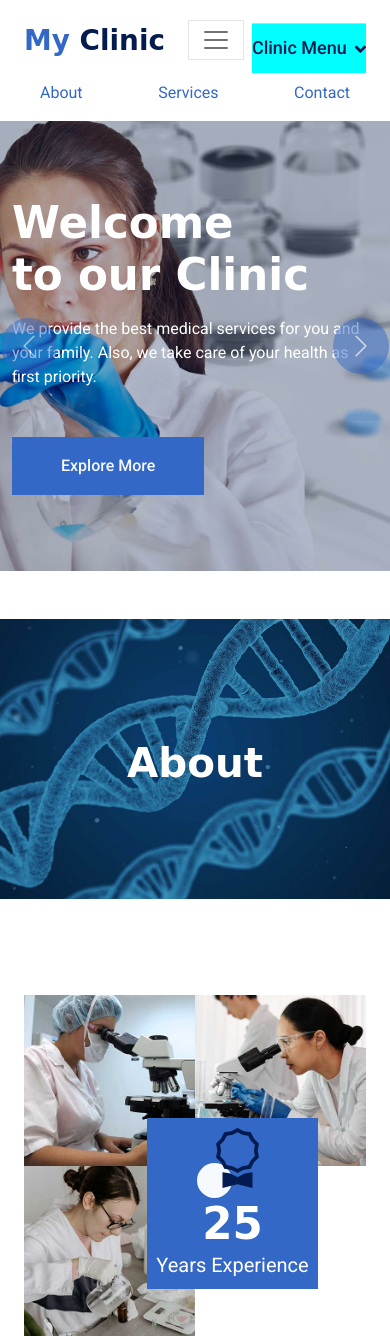
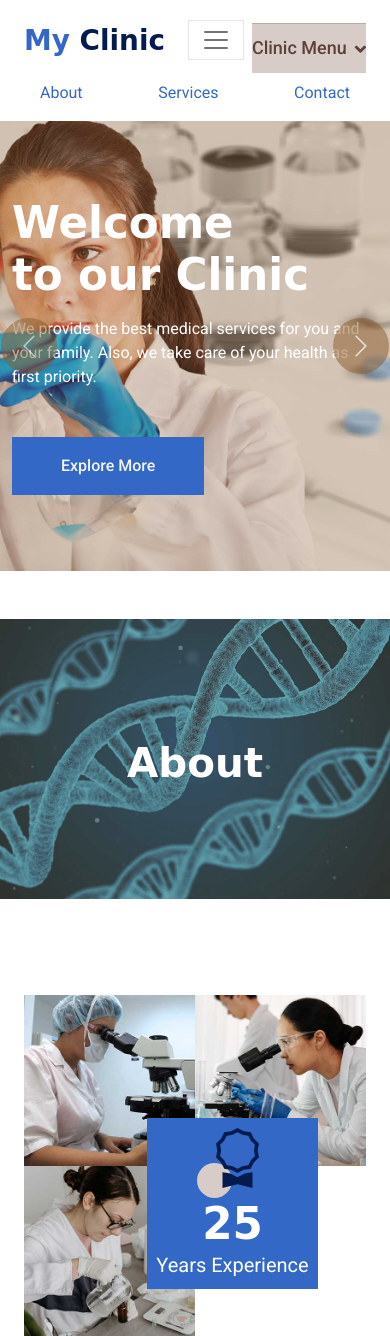
Before and after one commit to Ishankalhe911/-clinic-management-frontend, a PHP site: page / in a window 390 px wide. Shown: the top 1336 px of the page. Run offline with PHP 8.4, Linux system fonts and the light colour scheme; some libraries are stand-ins or nearby versions; some web fonts are replaced.

Commit message:
style.css

```diff
--- a/style.css
+++ b/style.css
@@ -97,11 +97,11 @@
 }
 
 .icon-box-primary::before {
-    background: var(--bs-primary);
+    background: #8B5A2B; /* Warm brown */
 }
 
 .icon-box-light::before {
-    background: var(--bs-light);
+    background: #D7CCC8; /* Light beige */
 }
 
 
@@ -112,10 +112,10 @@
 }
 
 .navbar .navbar-nav .nav-link {
-    border-color: burlywood;
+    border-color: #BCAAA4; /* Medium brown */
     margin-right: 35px;
     padding: 20px 0;
-    color: var(--bs-dark);
+    color: #5D4037; /* Dark brown */
     font-size: 18px;
     font-weight: 500;
     outline: none;
@@ -142,9 +142,9 @@
     }
 
     .navbar .navbar-nav {
-        background-color: aqua;
+        background-color: #D7CCC8; /* Light beige */
         margin-top: 15px;
-        border-top: 1px solid #a2e3f2;
+        border-top: 1px solid #BCAAA4; /* Medium brown */
     }
 }
 
@@ -191,7 +191,7 @@
     bottom: 0;
     display: flex;
     align-items: center;
-    background: rgba(3, 27, 78, .3);
+    background: rgba(139, 90, 43, 0.3); /* Warm brown transparent */
     z-index: 1;
 }
 
@@ -205,8 +205,8 @@
     width: 3.5rem;
     height: 3.5rem;
     border-radius: 3.5rem;
-    background-color: var(--bs-primary);
-    border: 15px solid var(--bs-primary);
+    background-color: #8B5A2B; /* Warm brown */
+    border: 15px solid #8B5A2B; /* Warm brown */
 }
 
 @media (max-width: 767.98px) {
@@ -224,24 +224,24 @@
 }
 
 .page-header {
-    background: linear-gradient(rgba(3, 27, 78, .3), rgba(3, 27, 78, .3)), url(../img/testimonial.jpg) center center no-repeat;
+    background: linear-gradient(rgba(139, 90, 43, 0.3), rgba(139, 90, 43, 0.3)), url(../img/testimonial.jpg) center center no-repeat;
     background-size: cover;
 }
 
 .page-header .breadcrumb-item+.breadcrumb-item::before {
-    color: var(--bs-white);
+    color: #F5F5F5; /* Light beige */
 }
 
 .page-header .breadcrumb-item,
 .page-header .breadcrumb-item a {
     font-size: 18px;
-    color: var(--bs-white);
+    color: #F5F5F5; /* Light beige */
 }
 
 
 /*** Features ***/
 .feature {
-    background: linear-gradient(rgba(3, 27, 78, .3), rgba(3, 27, 78, .3)), url(../img/feature.jpg) left center no-repeat;
+    background: linear-gradient(rgba(139, 90, 43, 0.3), rgba(139, 90, 43, 0.3)), url(../img/feature.jpg) left center no-repeat;
     background-size: cover;
 }
 
```
Also changed, not shown: other parts of style.css (+27 -27 lines).
